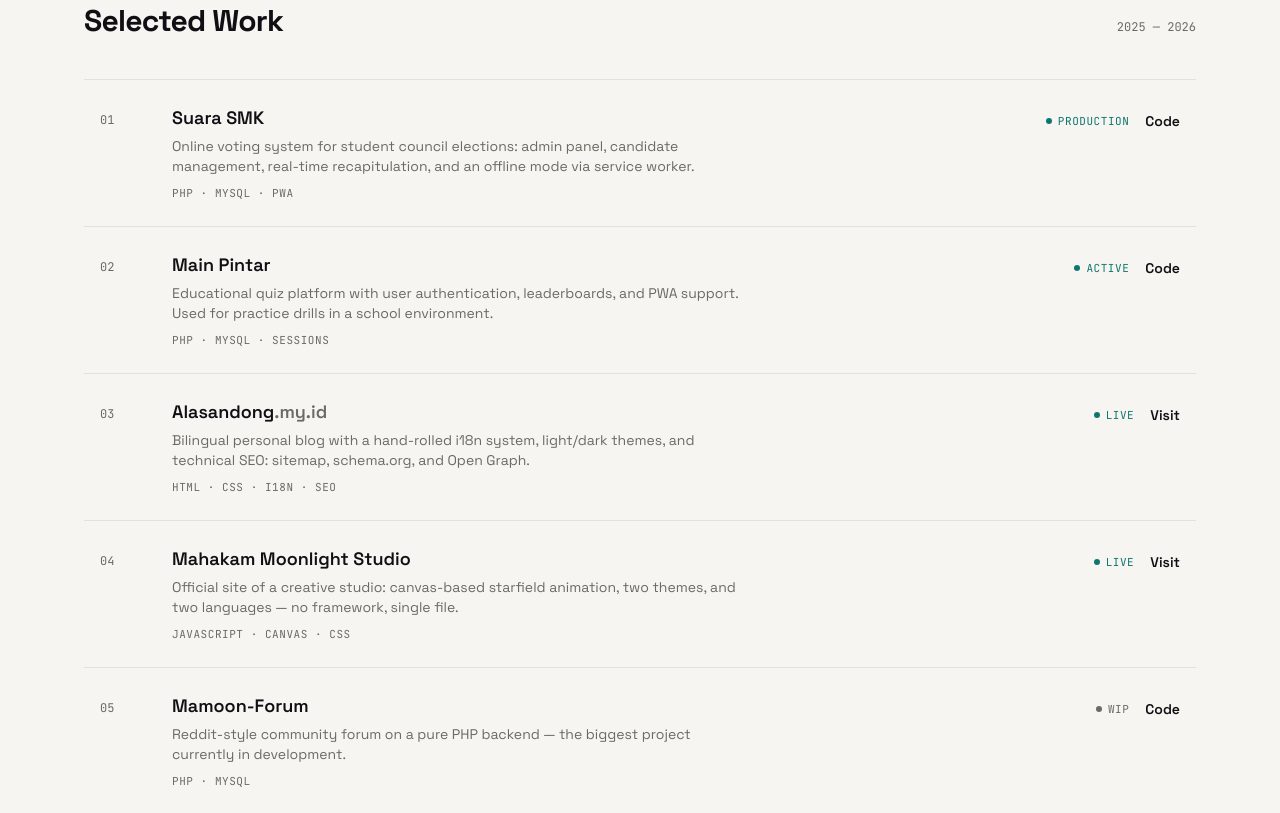
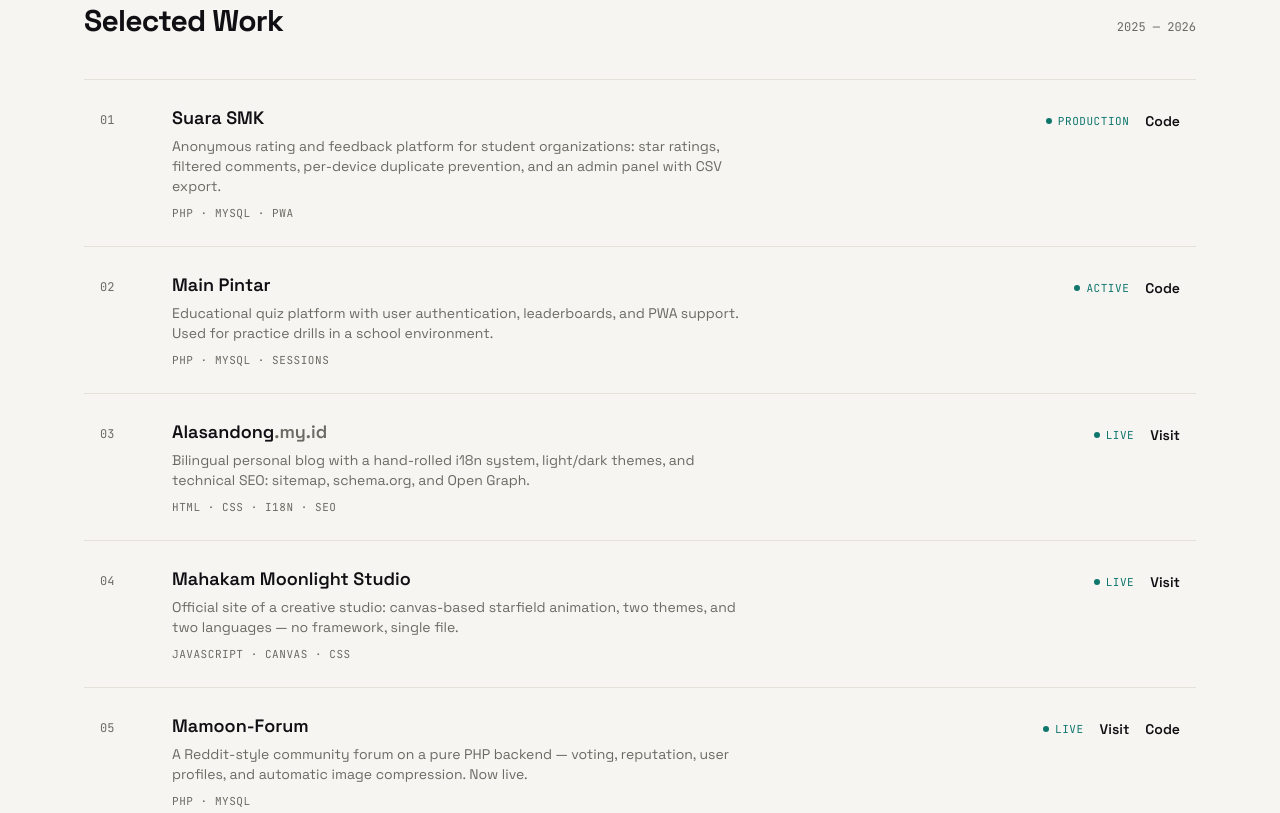
Before and after one commit to mahakammoonlightstudio-beep/cv-web-saya, a website: page index.html in a window 1280 px wide. Shown: the part 747-1560 px from the top of the page. Drawn offline with Linux system fonts and the light colour scheme.

Commit message:
Update portofolio: Mamoon-Forum tayang, link live demo, deskripsi proyek, link repo spesifik

```diff
--- a/index.html
+++ b/index.html
@@ -116,14 +116,14 @@
                             <span class="font-mono text-xs text-[var(--fg-dim)]">01</span>
                             <div>
                                 <h3 class="text-lg font-semibold">Suara SMK</h3>
-                                <p class="mt-1 max-w-xl text-sm text-[var(--fg-dim)]" data-id="Sistem voting online untuk pemilihan ketua OSIS: panel admin, manajemen kandidat, rekapitulasi real-time, dan mode offline lewat service worker." data-en="Online voting system for student council elections: admin panel, candidate management, real-time recapitulation, and an offline mode via service worker.">
-                                    Sistem voting online untuk pemilihan ketua OSIS: panel admin, manajemen kandidat, rekapitulasi real-time, dan mode offline lewat service worker.
+                                <p class="mt-1 max-w-xl text-sm text-[var(--fg-dim)]" data-id="Platform penilaian dan masukan anonim untuk OSIS, MPK, dan ekstrakurikuler: rating bintang, komentar tersensor, anti-duplikat per perangkat, dan panel admin dengan ekspor CSV." data-en="Anonymous rating and feedback platform for student organizations: star ratings, filtered comments, per-device duplicate prevention, and an admin panel with CSV export.">
+                                    Platform penilaian dan masukan anonim untuk OSIS, MPK, dan ekstrakurikuler: rating bintang, komentar tersensor, anti-duplikat per perangkat, dan panel admin dengan ekspor CSV.
                                 </p>
                                 <p class="mt-2 font-mono text-[11px] uppercase tracking-wider text-[var(--fg-dim)]">PHP · MySQL · PWA</p>
                             </div>
                             <div class="flex items-center gap-4 md:justify-end">
                                 <span class="inline-flex items-center gap-1.5 font-mono text-[11px] uppercase tracking-wider text-[var(--accent-c)]"><span class="h-1.5 w-1.5 rounded-full bg-[var(--accent-c)]"></span><span data-id="Produksi" data-en="Production">Produksi</span></span>
-                                <a href="https://github.com/mahakammoonlightstudio-beep" target="_blank" rel="noopener noreferrer" class="inline-flex items-center gap-1 text-sm font-semibold hover:text-[var(--accent-c)]" data-id="Kode" data-en="Code">Kode
+                                <a href="https://github.com/mahakammoonlightstudio-beep/suarasmk" target="_blank" rel="noopener noreferrer" class="inline-flex items-center gap-1 text-sm font-semibold hover:text-[var(--accent-c)]" data-id="Kode" data-en="Code">Kode
                                     <svg class="h-3.5 w-3.5 transition-transform group-hover:translate-x-0.5" viewBox="0 0 24 24" fill="none" stroke="currentColor" stroke-width="2" stroke-linecap="round" stroke-linejoin="round" aria-hidden="true"><path d="M7 17 17 7M8 7h9v9"/></svg>
                                 </a>
                             </div>
@@ -143,7 +143,7 @@
                             </div>
                             <div class="flex items-center gap-4 md:justify-end">
                                 <span class="inline-flex items-center gap-1.5 font-mono text-[11px] uppercase tracking-wider text-[var(--accent-c)]"><span class="h-1.5 w-1.5 rounded-full bg-[var(--accent-c)]"></span><span data-id="Aktif" data-en="Active">Aktif</span></span>
-                                <a href="https://github.com/mahakammoonlightstudio-beep" target="_blank" rel="noopener noreferrer" class="inline-flex items-center gap-1 text-sm font-semibold hover:text-[var(--accent-c)]" data-id="Kode" data-en="Code">Kode
+                                <a href="https://github.com/mahakammoonlightstudio-beep/main-pintar-new" target="_blank" rel="noopener noreferrer" class="inline-flex items-center gap-1 text-sm font-semibold hover:text-[var(--accent-c)]" data-id="Kode" data-en="Code">Kode
                                     <svg class="h-3.5 w-3.5 transition-transform group-hover:translate-x-0.5" viewBox="0 0 24 24" fill="none" stroke="currentColor" stroke-width="2" stroke-linecap="round" stroke-linejoin="round" aria-hidden="true"><path d="M7 17 17 7M8 7h9v9"/></svg>
                                 </a>
                             </div>
@@ -196,14 +196,17 @@
                             <span class="font-mono text-xs text-[var(--fg-dim)]">05</span>
                             <div>
                                 <h3 class="text-lg font-semibold">Mamoon-Forum</h3>
-                                <p class="mt-1 max-w-xl text-sm text-[var(--fg-dim)]" data-id="Forum komunitas bergaya Reddit dengan backend PHP murni — proyek terbesar yang sedang dikerjakan sekarang." data-en="Reddit-style community forum on a pure PHP backend — the biggest project currently in development.">
-                                    Forum komunitas bergaya Reddit dengan backend PHP murni — proyek terbesar yang sedang dikerjakan sekarang.
+                                <p class="mt-1 max-w-xl text-sm text-[var(--fg-dim)]" data-id="Forum komunitas bergaya Reddit dengan backend PHP murni — voting, reputasi, profil pengguna, dan kompresi gambar otomatis. Kini telah tayang." data-en="A Reddit-style community forum on a pure PHP backend — voting, reputation, user profiles, and automatic image compression. Now live.">
+                                    Forum komunitas bergaya Reddit dengan backend PHP murni — voting, reputasi, profil pengguna, dan kompresi gambar otomatis. Kini telah tayang.
                                 </p>
                                 <p class="mt-2 font-mono text-[11px] uppercase tracking-wider text-[var(--fg-dim)]">PHP · MySQL</p>
                             </div>
                             <div class="flex items-center gap-4 md:justify-end">
-                                <span class="inline-flex items-center gap-1.5 font-mono text-[11px] uppercase tracking-wider text-[var(--fg-dim)]"><span class="h-1.5 w-1.5 rounded-full bg-[var(--fg-dim)]"></span><span data-id="Dikembangkan" data-en="WIP">Dikembangkan</span></span>
-                                <a href="https://github.com/mahakammoonlightstudio-beep" target="_blank" rel="noopener noreferrer" class="inline-flex items-center gap-1 text-sm font-semibold hover:text-[var(--accent-c)]" data-id="Kode" data-en="Code">Kode
+                                <span class="inline-flex items-center gap-1.5 font-mono text-[11px] uppercase tracking-wider text-[var(--accent-c)]"><span class="h-1.5 w-1.5 rounded-full bg-[var(--accent-c)]"></span><span data-id="Tayang" data-en="Live">Tayang</span></span>
+                                <a href="https://mamoon-forum.rf.gd/" target="_blank" rel="noopener noreferrer" class="inline-flex items-center gap-1 text-sm font-semibold hover:text-[var(--accent-c)]" data-id="Kunjungi" data-en="Visit">Kunjungi
+                                    <svg class="h-3.5 w-3.5 transition-transform group-hover:translate-x-0.5" viewBox="0 0 24 24" fill="none" stroke="currentColor" stroke-width="2" stroke-linecap="round" stroke-linejoin="round" aria-hidden="true"><path d="M7 17 17 7M8 7h9v9"/></svg>
+                                </a>
+                                <a href="https://github.com/mahakammoonlightstudio-beep/mamoon-forum" target="_blank" rel="noopener noreferrer" class="inline-flex items-center gap-1 text-sm font-semibold hover:text-[var(--accent-c)]" data-id="Kode" data-en="Code">Kode
                                     <svg class="h-3.5 w-3.5 transition-transform group-hover:translate-x-0.5" viewBox="0 0 24 24" fill="none" stroke="currentColor" stroke-width="2" stroke-linecap="round" stroke-linejoin="round" aria-hidden="true"><path d="M7 17 17 7M8 7h9v9"/></svg>
                                 </a>
                             </div>
@@ -270,7 +273,7 @@
                     <div class="reveal py-5 font-mono text-xs uppercase tracking-wider text-[var(--fg-dim)]" data-id="Sekarang" data-en="Now">Sekarang</div>
                     <div class="reveal py-5">
                         <h3 class="font-semibold" data-id="Membangun Mamoon-Forum" data-en="Building Mamoon-Forum">Membangun Mamoon-Forum</h3>
-                        <p class="mt-1 text-sm text-[var(--fg-dim)]" data-id="Fokus menyelesaikan forum komunitas terbesar saya sejauh ini — dan terbuka untuk magang, freelance, atau kesempatan belajar lainnya." data-en="Focused on finishing my biggest community forum yet — and open to internships, freelance work, or other learning opportunities.">Fokus menyelesaikan forum komunitas terbesar saya sejauh ini — dan terbuka untuk magang, freelance, atau kesempatan belajar lainnya.</p>
+                        <p class="mt-1 text-sm text-[var(--fg-dim)]" data-id="Baru saja meluncurkan forum komunitas terbesar saya sejauh ini — dan terbuka untuk magang, freelance, atau kesempatan belajar lainnya." data-en="Just launched my biggest community forum yet — and open to internships, freelance work, or other learning opportunities.">Baru saja meluncurkan forum komunitas terbesar saya sejauh ini — dan terbuka untuk magang, freelance, atau kesempatan belajar lainnya.</p>
                     </div>
                 </div>
             </div>
```
